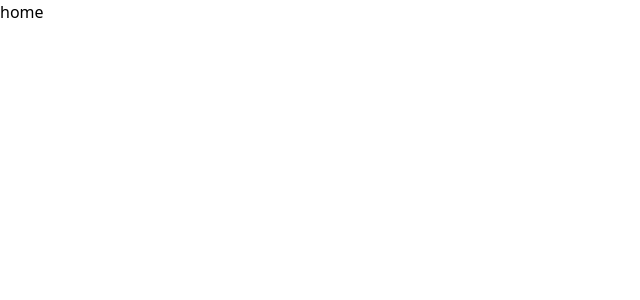
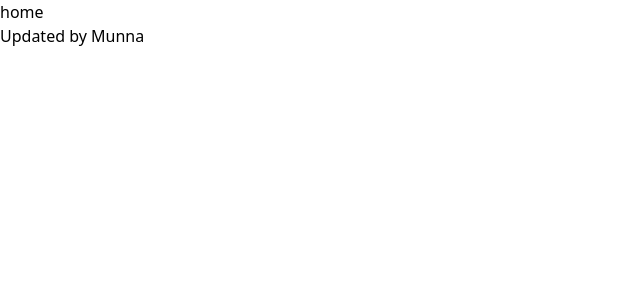
Before and after one commit to Sazzad-Hosen-Mahim/news-hub, a React (Vite) app: page / in a window 1280 px wide. Shown: the top 300 px of the page, without its empty margins (0-640 px from the left). Built offline with nearby package versions, Linux system fonts and the light colour scheme.

Commit message:
line added by munna

```diff
--- a/src/App.jsx
+++ b/src/App.jsx
@@ -4,6 +4,7 @@ function App() {
   return (
     <>
      <h1 className="text-blue-400">home</h1>
+     <h2>Updated by Munna</h2>
     </>
   )
 }
```
